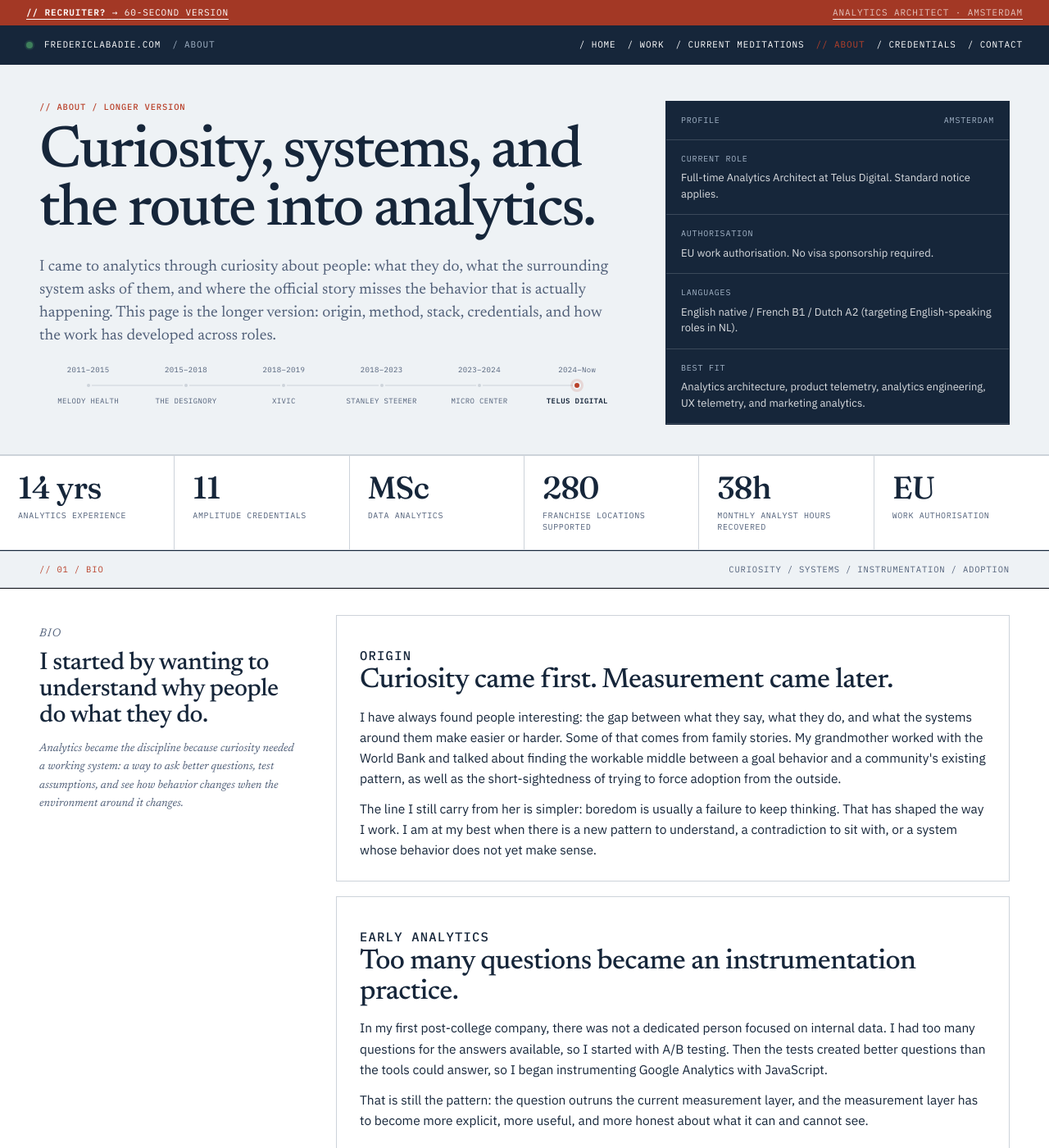
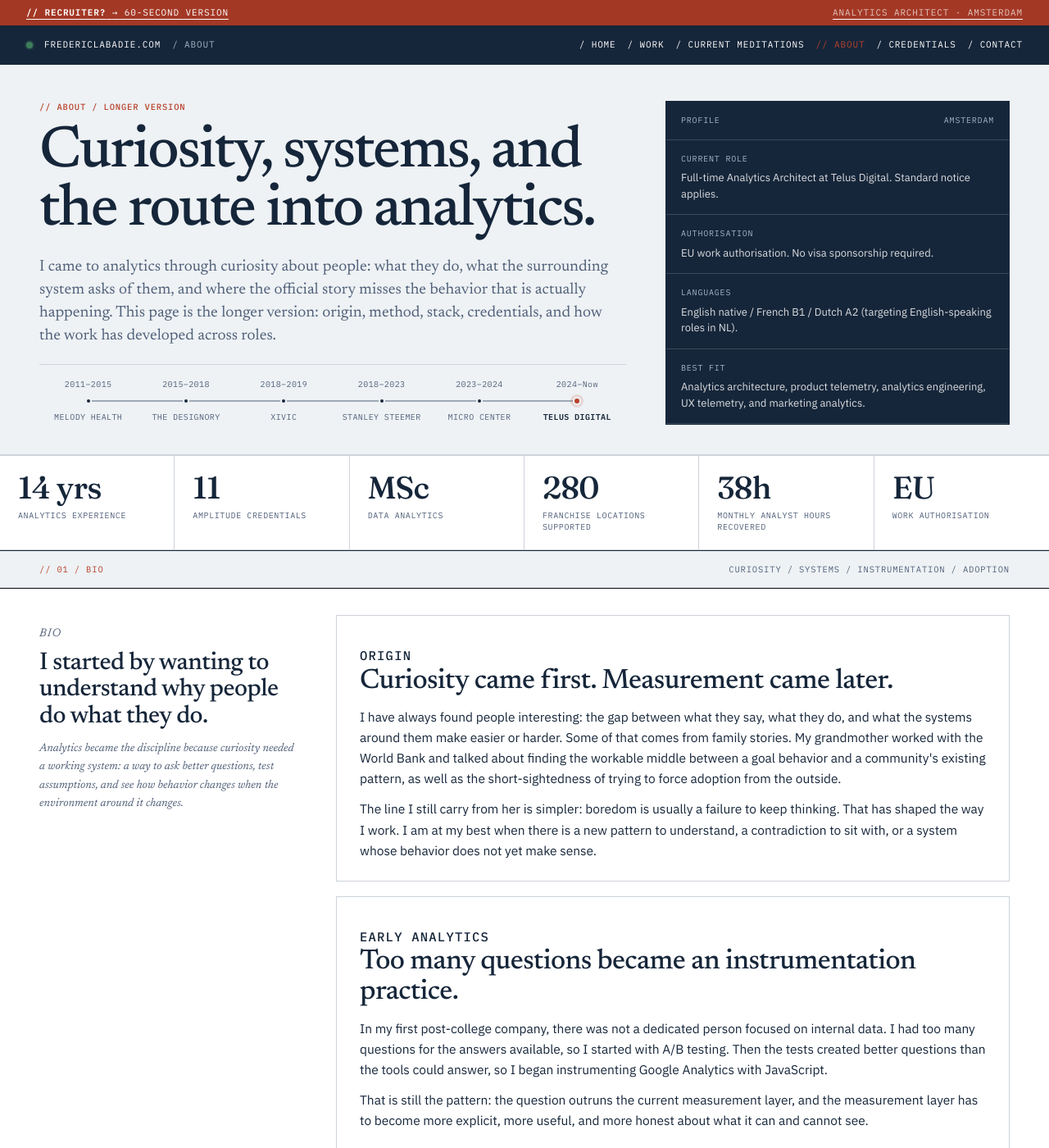
Before and after one commit to fredericlabadie/fredericlabadie.github.io, a Jekyll site: the page built from about/index.html, in a window 1280 px wide and 1400 px high. Shown: the whole window at 82% size. Built offline with Jekyll 4.4.1, drawn with Linux system fonts in a browser that asks for light colours; comment, search, counter and statistics services are not loaded.

Commit message:
fix: make career timeline dots and line visible
Past dots: #cdd3da → #16263a (navy). Line: #cdd3da → #52617a.
Font 9px → 10px. Added top rule to separate from dek.

Co-Authored-By: Claude Sonnet 4.6 <noreply@anthropic.com>

```diff
--- a/css/career-timeline.css
+++ b/css/career-timeline.css
@@ -3,7 +3,9 @@
   width: 100%;
   margin-top: 20px;
   overflow-x: auto;
+  padding-top: 16px;
   padding-bottom: 2px;
+  border-top: 1px solid #cdd3da;
 }
 
 .bp-ct-h-entry {
@@ -17,7 +19,7 @@
 .bp-ct-h-year {
   font-family:
     "IBM Plex Mono", ui-monospace, SFMono-Regular, Menlo, Consolas, monospace;
-  font-size: 9px;
+  font-size: 10px;
   letter-spacing: 0.04em;
   color: #52617a;
   margin-bottom: 4px;
@@ -40,7 +42,7 @@
   left: 0;
   top: 50%;
   height: 1px;
-  background: #cdd3da;
+  background: #52617a;
   transform: translateY(-50%);
 }
 
@@ -51,7 +53,7 @@
   right: 0;
   top: 50%;
   height: 1px;
-  background: #cdd3da;
+  background: #52617a;
   transform: translateY(-50%);
 }
 
@@ -69,7 +71,7 @@
   width: 8px;
   height: 8px;
   border-radius: 50%;
-  background: #cdd3da;
+  background: #16263a;
   border: 2px solid #eef2f5;
   flex-shrink: 0;
   display: block;
@@ -85,7 +87,7 @@
 .bp-ct-h-co {
   font-family:
     "IBM Plex Mono", ui-monospace, SFMono-Regular, Menlo, Consolas, monospace;
-  font-size: 9px;
+  font-size: 10px;
   letter-spacing: 0.04em;
   text-transform: uppercase;
   color: #52617a;
```
